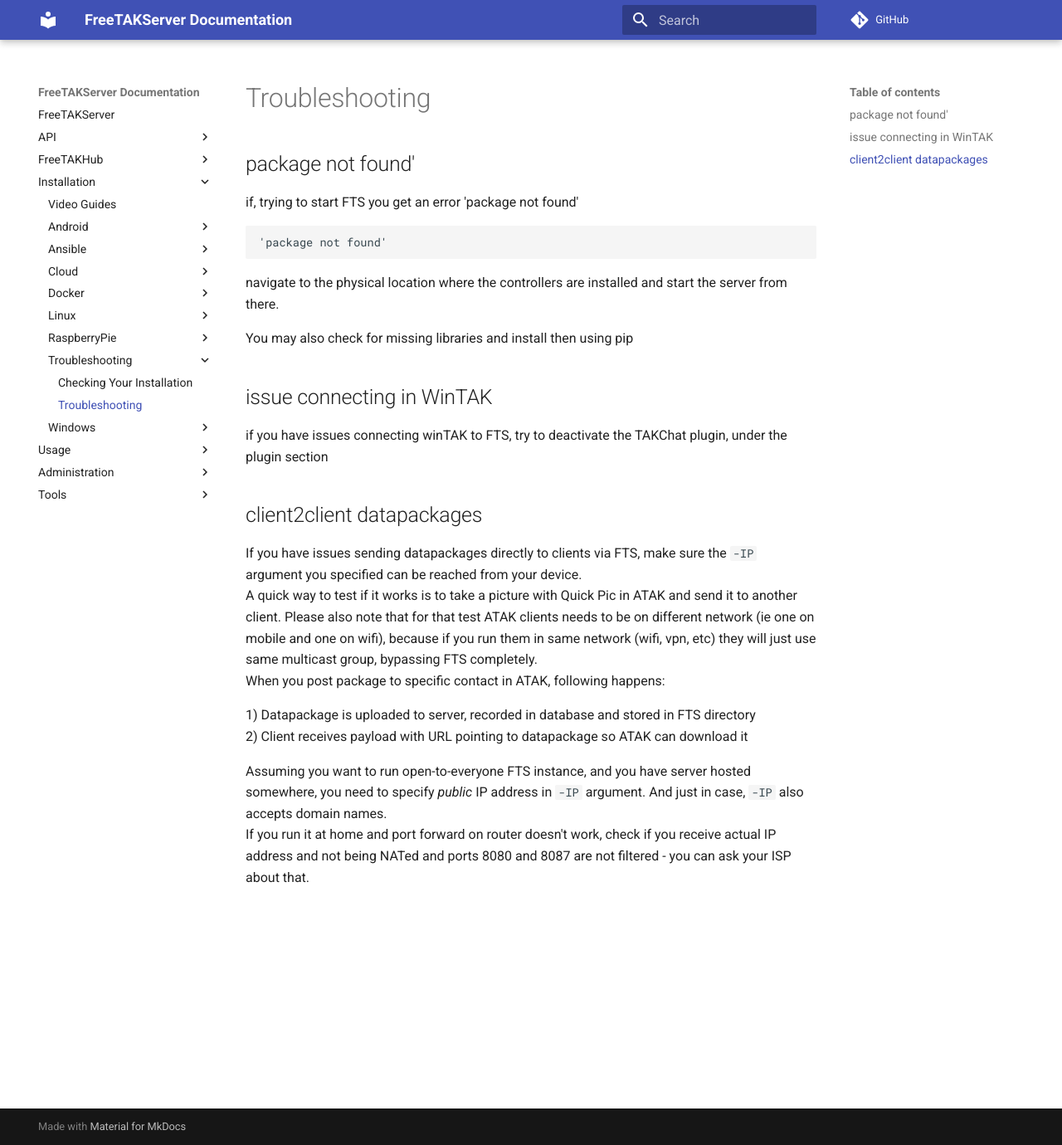
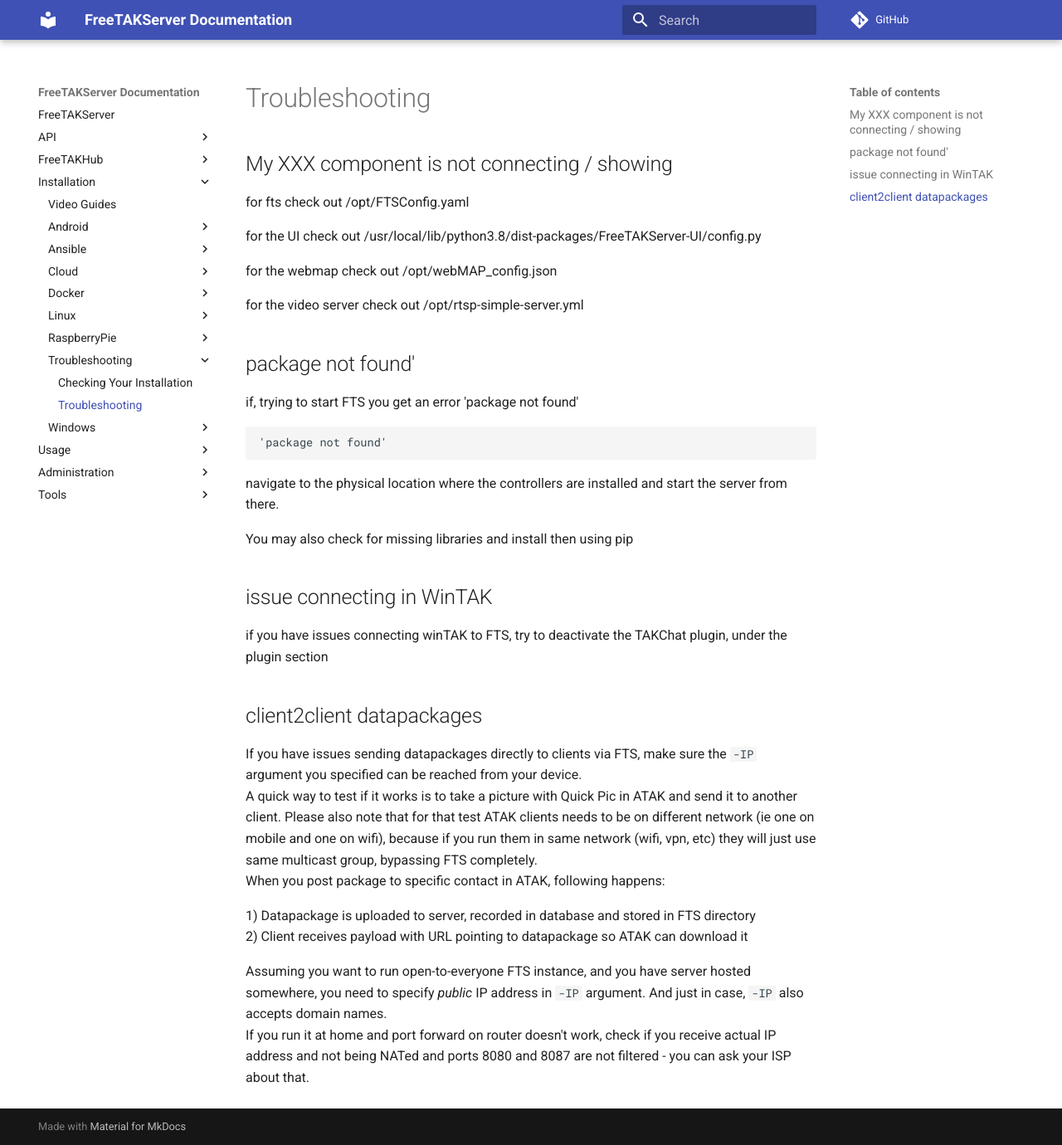
Before and after one commit to FreeTAKTeam/FreeTAKServer-User-Docs, an MkDocs documentation site: the page built from docs/docs/Installation/Troubleshooting/troubleshooting.md, in a window 1280 px wide and 1380 px high. Shown: the whole window at 83% size. Built offline with MkDocs 1.6.1 and Material for MkDocs 9.7.7, drawn with Linux system fonts in a browser that asks for light colours; comment, search, counter and statistics services are not loaded.

Commit message:
Update troubleshooting.md

````diff
--- a/docs/docs/Installation/Troubleshooting/troubleshooting.md
+++ b/docs/docs/Installation/Troubleshooting/troubleshooting.md
@@ -1,4 +1,18 @@
 # Troubleshooting
+
+## My XXX component is not connecting / showing
+for fts check out
+/opt/FTSConfig.yaml
+
+for the UI check out
+/usr/local/lib/python3.8/dist-packages/FreeTAKServer-UI/config.py
+
+for the webmap check out
+/opt/webMAP_config.json
+
+for the video server check out
+/opt/rtsp-simple-server.yml
+
 ## package not found'
 if, trying to start FTS you get an error 'package not found'
 ```
````
